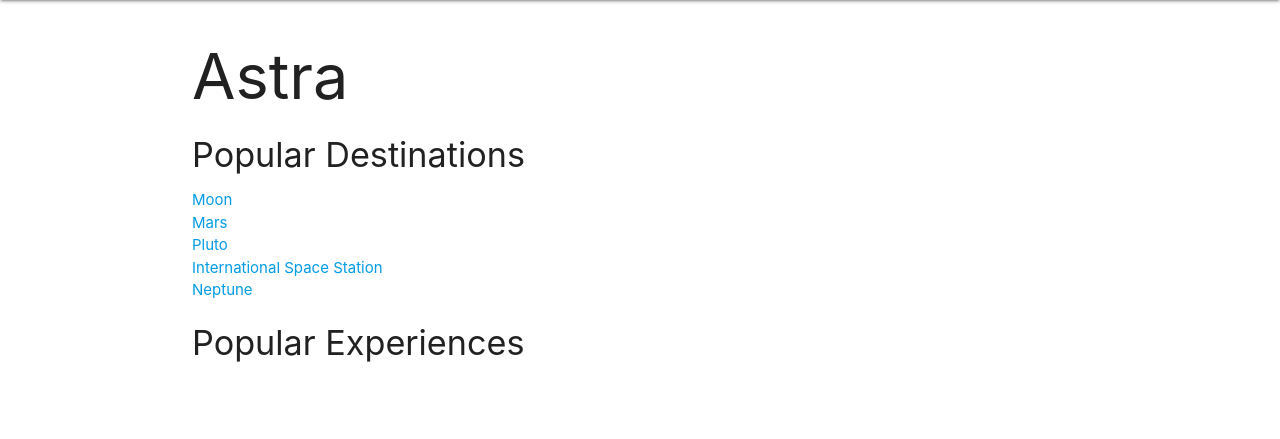
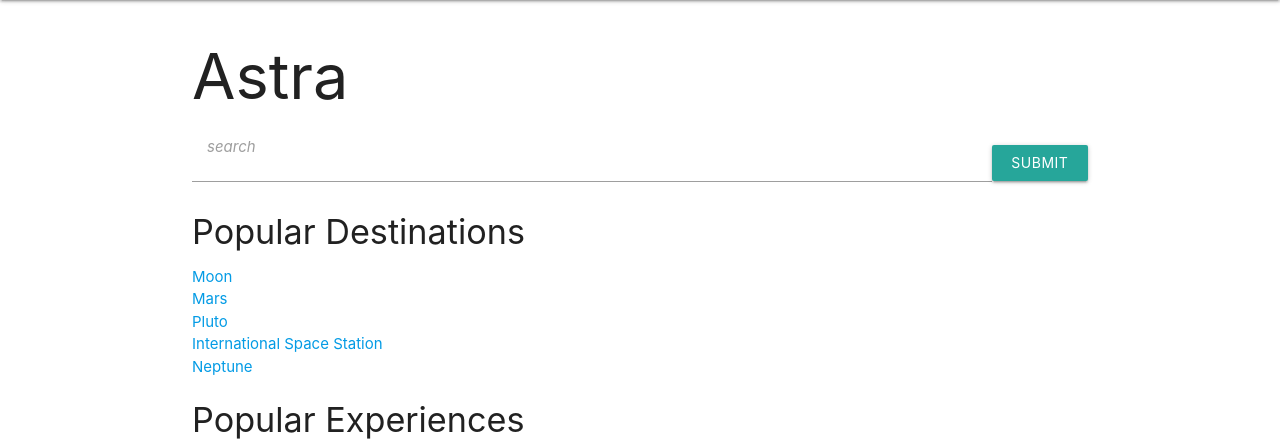
Before and after one commit to VSoups/Astra, a Django app: page / in a window 1280 px wide. Shown: the part 64-503 px from the top of the page. Run offline with Django 5.2, Linux system fonts and the light colour scheme; data that the repository does not hold is empty.

Commit message:
search feature done

```diff
--- a/main_app/static/css/style.css
+++ b/main_app/static/css/style.css
@@ -24,3 +24,10 @@ button.submit-link:focus {
   background-color: transparent;
   outline: none;
 }
+
+.search-form {
+  display: flex;
+  justify-content: flex-end;
+  align-items: center;
+  /* background: red;  */
+}
--- a/main_app/templates/home.html
+++ b/main_app/templates/home.html
@@ -2,6 +2,19 @@
 {% block content %}
 
 <h1>Astra</h1>
+
+<section class="search">
+    <form action="{% url 'index' %}" method="get">
+        <!-- {% csrf_token %} -->
+        <div class="input-field search-form" >
+            <input id="search" name="packages" type="search" required>
+            <label class="label-icon" for="search"><i class="material-icons">search</i></label>
+            <button class="btn waves-effect waves-light" type="submit" name="action">Submit
+                <i class="material-icons right"></i>
+            </button>
+        </div>
+    </form>
+</section>
 
 <section class="destination">
     <h4>Popular Destinations</h4>
--- a/main_app/views.py
+++ b/main_app/views.py
@@ -33,6 +33,7 @@ def packages_index(request):
     packages = Package.objects.filter(destination__icontains=dest_query) if dest_query else Package.objects.all()
     exp_query = request.GET.get('experience')
     packages = packages.filter(experiences__icontains=exp_query) if exp_query else packages
+    # searched_packages = packages.filter(reqeust.GET())
 
     # packages = Package.objects.all()
     return render(request, 'packages/index.html', {
```
